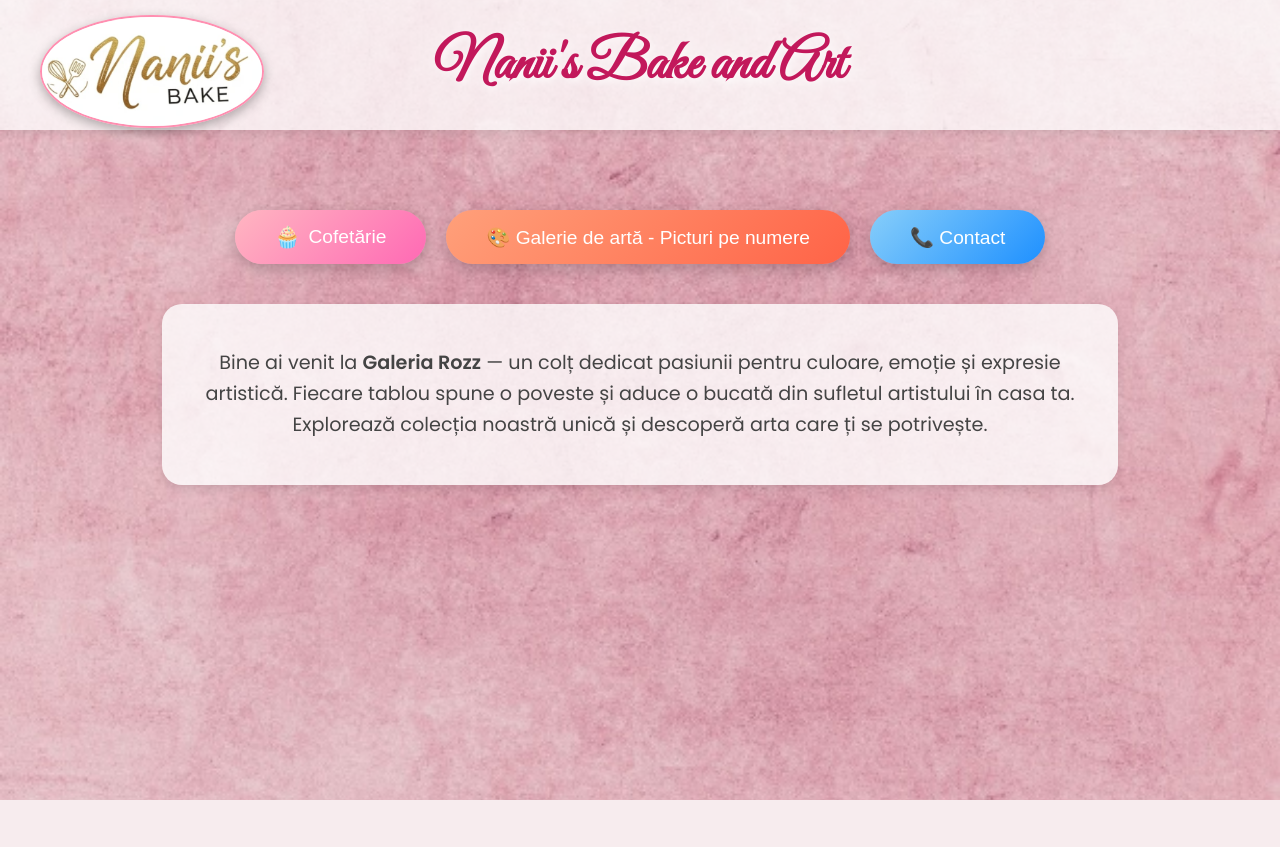
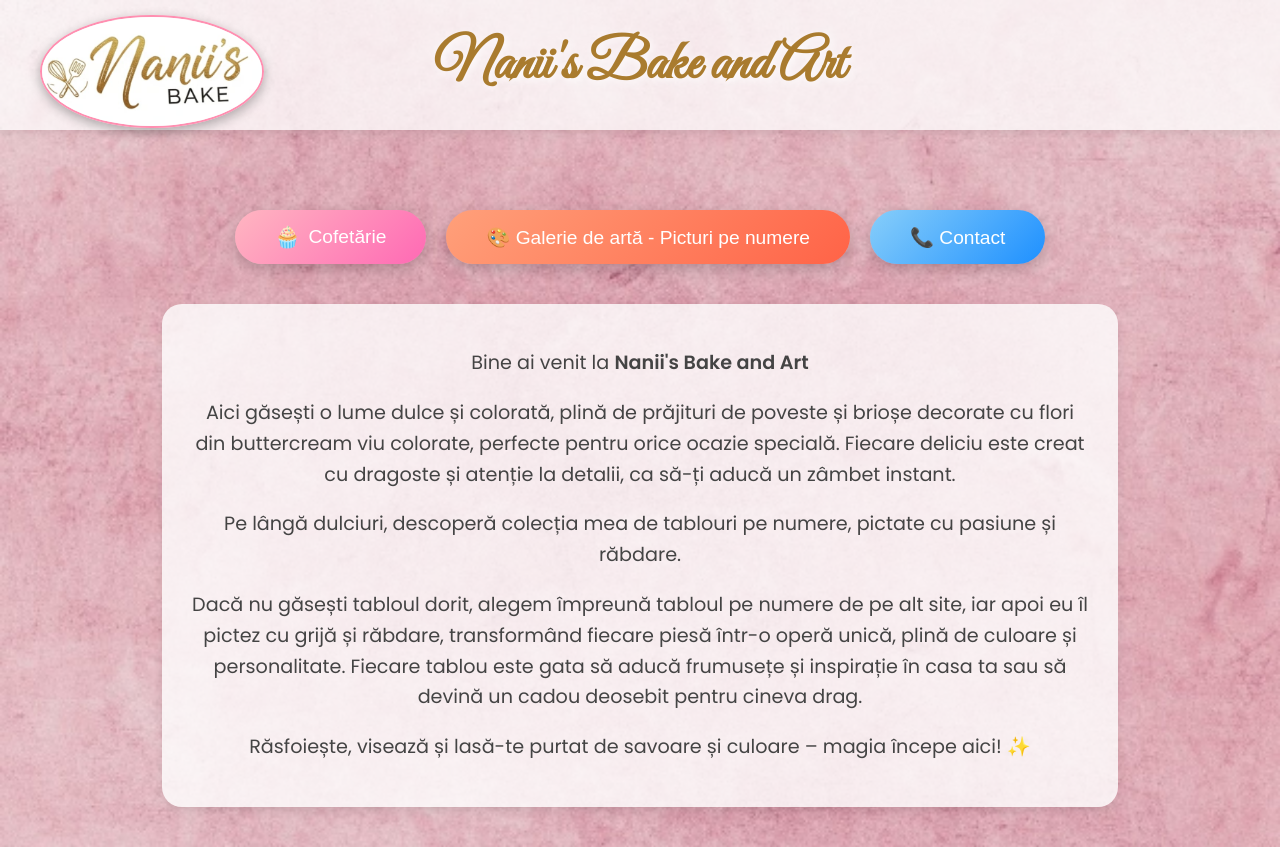
Before and after one commit to MonicaBaltes/SiteBake, a Flask app: page / in a window 1280 px wide. Before the commit the page ends 800 px from the top, so only its background shows below. Run offline with Flask 3, Linux system fonts and the light colour scheme.

Commit message:
Modificari la text si putin la restul

```diff
--- a/static/css/style.css
+++ b/static/css/style.css
@@ -17,7 +17,7 @@ header {
     position: relative;
     padding: 30px 0;
     background-color: rgba(255, 255, 255, 0.75);
-  box-shadow: 0 2px 10px rgba(0,0,0,0.1);
+    box-shadow: 0 2px 10px rgba(0, 0, 0, 0.1);
 }
 
 /* Logo mare în stânga sus */
@@ -28,7 +28,7 @@ header {
     width: 220px;
     border-radius: 50%;
     border: 2px solid #ff8fb1;
-  box-shadow: 0 4px 12px rgba(0,0,0,0.3);
+    box-shadow: 0 4px 12px rgba(0, 0, 0, 0.3);
     transition: transform 0.3s ease;
 }
 
@@ -40,9 +40,9 @@ header {
 .site-title {
     font-family: 'Great Vibes', cursive;
     font-size: 3.5rem;
-  color: #c2185b;
+    color: #A97B2E;
     margin: 0;
-  text-shadow: 2px 2px 8px rgba(255,255,255,0.9);
+    text-shadow: 2px 2px 8px rgba(255, 255, 255, 0.9);
 }
 
 /* BUTOANE pe linie */
@@ -62,7 +62,7 @@ button {
     border-radius: 50px;
     font-size: 1.2rem;
     cursor: pointer;
-  box-shadow: 0 5px 15px rgba(0,0,0,0.2);
+    box-shadow: 0 5px 15px rgba(0, 0, 0, 0.2);
     transition: all 0.4s ease;
     display: flex;
     align-items: center;
@@ -72,21 +72,24 @@ button {
 
 button:hover {
     transform: translateY(-3px) scale(1.07);
-  box-shadow: 0 8px 20px rgba(0,0,0,0.3);
+    box-shadow: 0 8px 20px rgba(0, 0, 0, 0.3);
 }
 
 /* Cofetărie */
 #cofetarieBtn {
     background: linear-gradient(135deg, #ffb6c1, #ff69b4);
 }
+
 #cofetarieBtn:hover {
     background: linear-gradient(135deg, #ff69b4, #ff1493);
 }
+
 #cofetarieBtn::before {
     content: "🧁";
     font-size: 1.3rem;
     transition: transform 0.3s ease;
 }
+
 #cofetarieBtn:hover::before {
     transform: rotate(-10deg) scale(1.2);
 }
@@ -95,6 +98,7 @@ button:hover {
 #galerieBtn {
     background: linear-gradient(135deg, #ffa07a, #ff6347);
 }
+
 #galerieBtn:hover {
     background: linear-gradient(135deg, #ff6347, #ff4500);
 }
@@ -103,13 +107,14 @@ button:hover {
 #contactBtn {
     background: linear-gradient(135deg, #87cefa, #1e90ff);
 }
+
 #contactBtn:hover {
     background: linear-gradient(135deg, #1e90ff, #104e8b);
 }
 
 /* TEXT CENTRAL */
 .intro-text {
-  background-color: rgba(255,255,255,0.8);
+    background-color: rgba(255, 255, 255, 0.8);
     border-radius: 20px;
     width: 70%;
     margin: 40px auto;
@@ -117,7 +122,7 @@ button:hover {
     font-size: 1.2rem;
     line-height: 1.6;
     color: #444;
-  box-shadow: 0 4px 10px rgba(0,0,0,0.1);
+    box-shadow: 0 4px 10px rgba(0, 0, 0, 0.1);
 }
 
 /* MODALS */
@@ -129,12 +134,11 @@ button:hover {
     top: 0;
     width: 100%;
     height: 100%;
-  /* fundal alb semi-transparent, fără imagine */
-  /*background: rgba(255, 230, 240, 0.9);*/
-  background: rgba(255, 192, 203, 0.6) url('/static/images/fundalRozz.jpg');
+    background: url('/static/images/fundalRozz.jpg');
     background-size: cover;
     background-position: center;
-  overflow-y: auto; /* scroll dacă e conținut mare */
+    overflow-y: auto;
+    /* scroll dacă e conținut mare */
 }
 
 /* Conținut modale (contact, galerie etc.) */
@@ -146,7 +150,7 @@ button:hover {
     width: 60%;
     max-height: 90vh;
     margin: 40px auto;
-  box-shadow: 0 8px 15px rgba(0,0,0,0.3);
+    box-shadow: 0 8px 15px rgba(0, 0, 0, 0.3);
     animation: popIn 0.3s ease;
     /* fundal alb semi-transparent, fără imagine */
     background: rgba(255, 230, 240, 0.9);
@@ -158,6 +162,7 @@ button:hover {
 .modal-content-large::-webkit-scrollbar {
     width: 10px;
 }
+
 .modal-content::-webkit-scrollbar-thumb,
 .modal-content-large::-webkit-scrollbar-thumb {
     background: #ff8fb1;
@@ -172,6 +177,7 @@ button:hover {
     font-weight: bold;
     cursor: pointer;
 }
+
 .close:hover {
     color: #ff69b4;
 }
@@ -186,19 +192,28 @@ button:hover {
 
 /* Animație apariție */
 @keyframes popIn {
-  from { transform: scale(0.8); opacity: 0; }
-  to { transform: scale(1); opacity: 1; }
+    from {
+        transform: scale(0.8);
+        opacity: 0;
+    }
+
+    to {
+        transform: scale(1);
+        opacity: 1;
+    }
 }
 
 /* === MODAL CONTACT - versiune extinsă și elegantă === */
 .contact-content {
     background: rgba(255, 255, 255, 0.9);
     border-radius: 25px;
-  padding: 50px; /* mai mult spațiu */
-  width: 70%; /* mai lată decât restul modalelor */
+    padding: 50px;
+    /* mai mult spațiu */
+    width: 70%;
+    /* mai lată decât restul modalelor */
     max-height: 90vh;
     margin: 50px auto;
-  box-shadow: 0 8px 20px rgba(0,0,0,0.3);
+    box-shadow: 0 8px 20px rgba(0, 0, 0, 0.3);
     background: rgba(255, 230, 240, 0.9);
     overflow-y: auto;
     text-align: center;
@@ -254,14 +269,14 @@ button:hover {
     height: 220px;
     object-fit: cover;
     border-radius: 15px;
-  box-shadow: 0 4px 10px rgba(0,0,0,0.2);
+    box-shadow: 0 4px 10px rgba(0, 0, 0, 0.2);
     cursor: pointer;
     transition: transform 0.3s ease, box-shadow 0.3s ease;
 }
 
 .gallery img:hover {
     transform: scale(1.07);
-  box-shadow: 0 8px 18px rgba(0,0,0,0.3);
+    box-shadow: 0 8px 18px rgba(0, 0, 0, 0.3);
 }
 
 /* Informații imagine în modal mare */
@@ -269,7 +284,7 @@ button:hover {
     max-width: 100%;
     border-radius: 20px;
     margin-bottom: 15px;
-  box-shadow: 0 4px 12px rgba(0,0,0,0.3);
+    box-shadow: 0 4px 12px rgba(0, 0, 0, 0.3);
 }
 
 #modalTitle {
--- a/templates/index.html
+++ b/templates/index.html
@@ -25,27 +25,39 @@
 
     <!-- Text central -->
     <div class="intro-text">
-      <p>
-        Bine ai venit la <strong>Galeria Rozz</strong> — un colț dedicat pasiunii pentru culoare, emoție și expresie artistică.
-        Fiecare tablou spune o poveste și aduce o bucată din sufletul artistului în casa ta.
-        Explorează colecția noastră unică și descoperă arta care ți se potrivește.
-      </p>
+        <p>
+            Bine ai venit la <strong>Nanii's Bake and Art</strong>
+        </p>
+        <p>
+            Aici găsești o lume dulce și colorată, plină de prăjituri de poveste și brioșe decorate cu flori din buttercream viu colorate, perfecte pentru orice ocazie specială.
+            Fiecare deliciu este creat cu dragoste și atenție la detalii, ca să-ți aducă un zâmbet instant.
+        </p>
+        <p>
+        Pe lângă dulciuri, descoperă colecția mea de tablouri pe numere, pictate cu pasiune și răbdare.
+        </p>
+        <p>
+        Dacă nu găsești tabloul dorit, alegem împreună tabloul pe numere de pe alt site, iar apoi eu îl pictez cu grijă și răbdare, transformând fiecare piesă într-o operă unică, plină de culoare și personalitate.
+        Fiecare tablou este gata să aducă frumusețe și inspirație în casa ta sau să devină un cadou deosebit pentru cineva drag.
+        </p>
+        <p>
+        Răsfoiește, visează și lasă-te purtat de savoare și culoare – magia începe aici! ✨
+        </p>
+
     </div>
   </main>
 
   <!-- MODAL GALERIE -->
-  <!-- Modal Galerie -->
   <div id="galerieModal" class="modal">
     <div class="modal-content">
       <span class="close">&times;</span>
       <h2>Galeria de Artă</h2>
       <div class="gallery">
-        <img src="{{ url_for('static', filename='images/tablouri/TablouCaprioare.jpeg') }}" alt="Apus de vară" data-title="Apus de vară" data-price="350 RON">
-        <img src="{{ url_for('static', filename='images/tablouri/TablouCasuta.jpeg') }}" alt="Flori în lumină" data-title="Flori în lumină" data-price="420 RON">
-        <img src="{{ url_for('static', filename='images/tablouri/TablouIcoana.jpeg') }}" alt="Portret abstract" data-title="Portret abstract" data-price="390 RON">
-        <img src="{{ url_for('static', filename='images/tablouri/TablouLavanda.jpeg') }}" alt="Liniște marină" data-title="Liniște marină" data-price="450 RON">
-        <img src="{{ url_for('static', filename='images/tablouri/TablouPErsonalizat.jpeg') }}" alt="Zbor de culoare" data-title="Zbor de culoare" data-price="410 RON">
-        <img src="{{ url_for('static', filename='images/tablouri/TablouVaza.jpeg') }}" alt="Răsărit poetic" data-title="Răsărit poetic" data-price="370 RON">
+        <img src="{{ url_for('static', filename='images/tablouri/TablouCaprioare.jpeg') }}" alt="Peisaj de poveste cu caprioare" data-title="Peisaj de poveste cu caprioare 40x50" data-price="350 RON">
+        <img src="{{ url_for('static', filename='images/tablouri/TablouCasuta.jpeg') }}" alt="Casuta magica langa lac" data-title="Casuta magica langa lac 40x50" data-price="350 RON">
+        <img src="{{ url_for('static', filename='images/tablouri/TablouIcoana.jpeg') }}" alt="Icoana-Maica Domnului Cu Iisus" data-title="Icoana-Maica Domnului Cu Iisus 40x50" data-price="300 RON">
+        <img src="{{ url_for('static', filename='images/tablouri/TablouLavanda.jpeg') }}" alt="Picnic in lanul cu lavanda" data-title="Picnic in lanul cu lavanda 40x50" data-price="350RON">
+        <img src="{{ url_for('static', filename='images/tablouri/TablouPErsonalizat.jpeg') }}" alt="Tablou personalizat" data-title="Tablou personalizat" data-price="Pretul in functie de cat este tablou nepictat">
+        <img src="{{ url_for('static', filename='images/tablouri/TablouVaza.jpeg') }}" alt="Vaza cu trandafiri" data-title="Vaza cu trandafiri 30x40" data-price="250 RON">
       </div>
     </div>
   </div>
```
Also changed, not shown: ComenziGit.txt (+3 -10 lines). Lines whose indentation alone changed are shown as unchanged.
